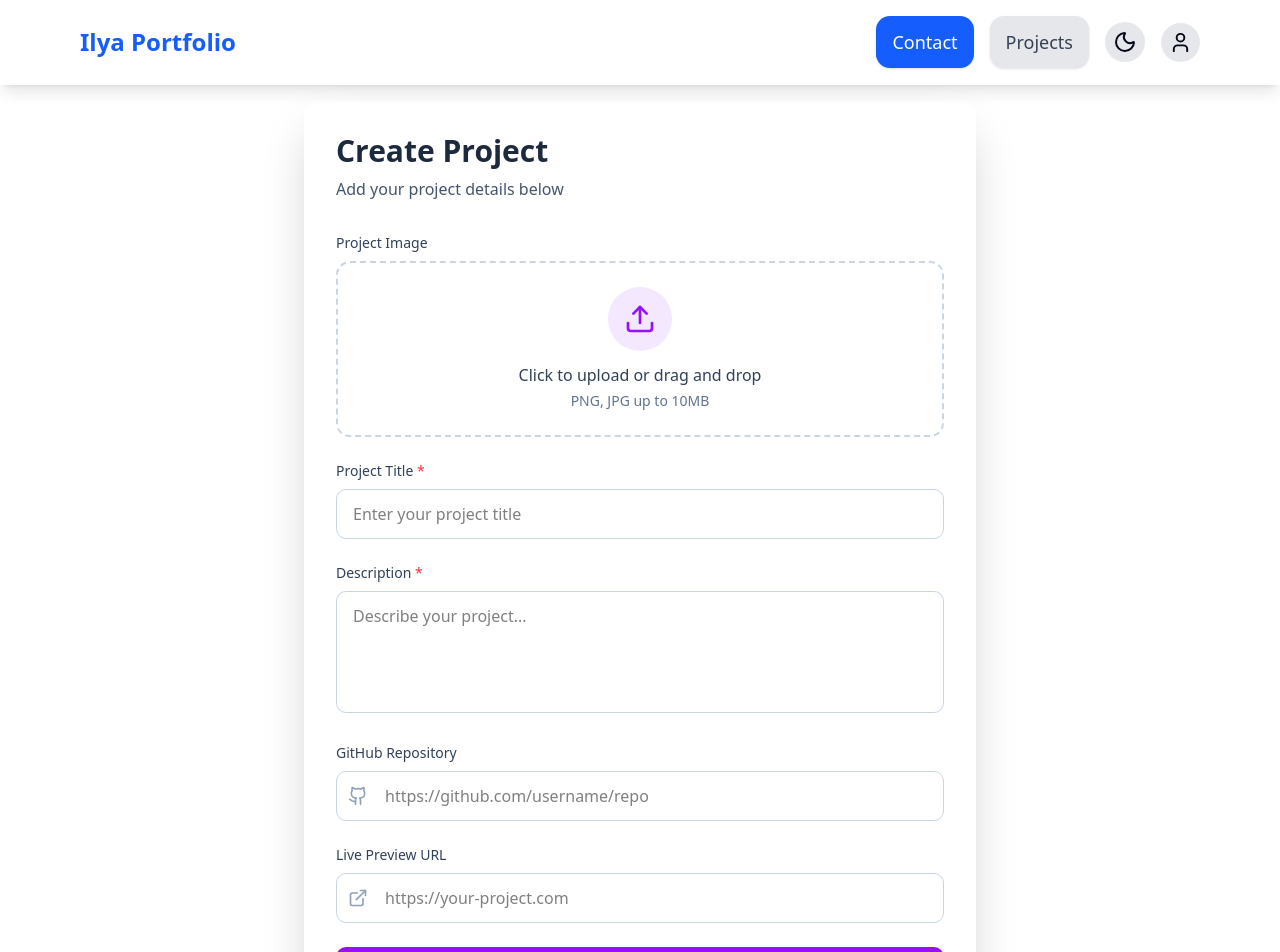
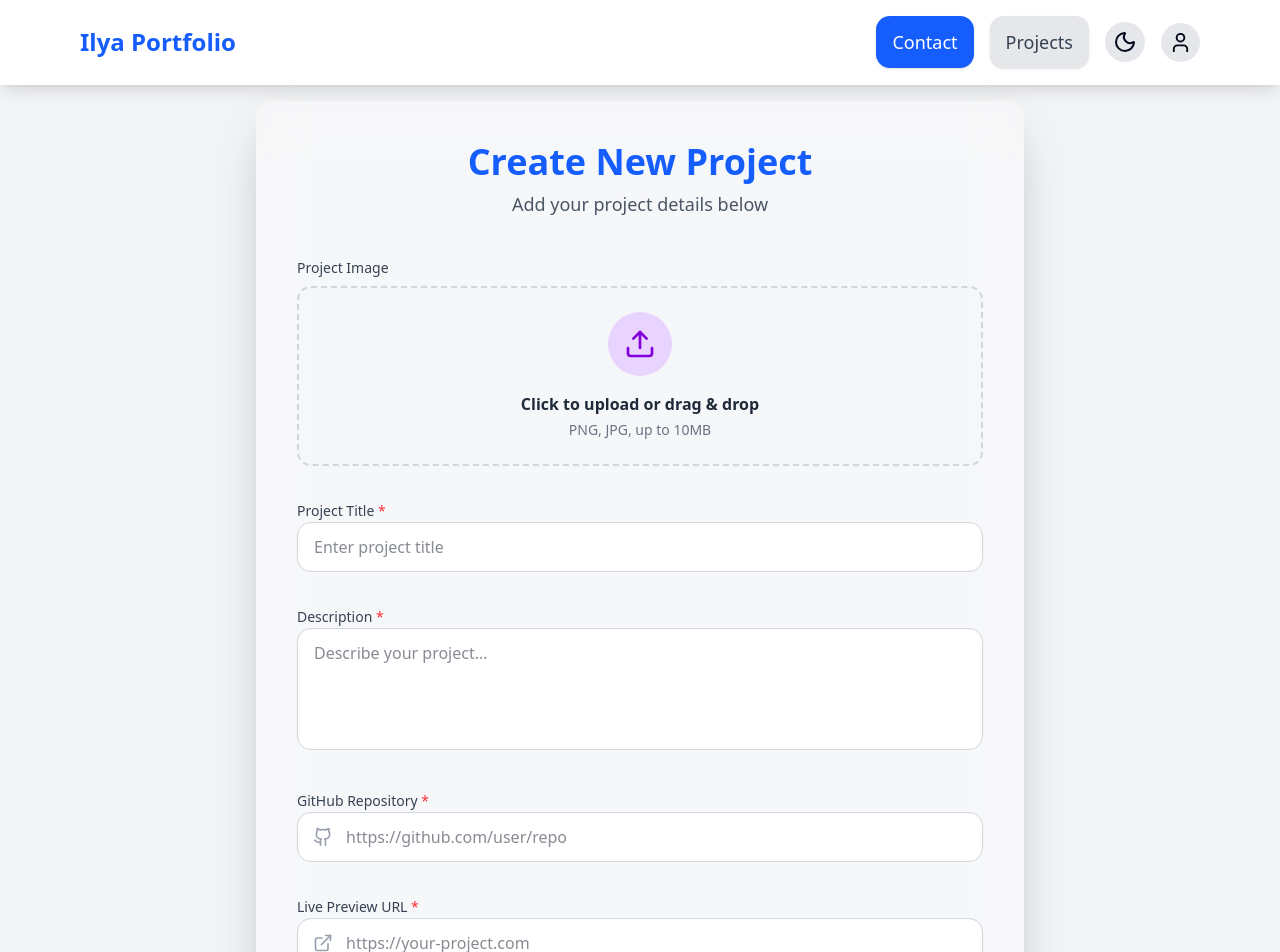
Before and after one commit to IlyaRahmani/my-portfolio, a Next.js app: page /admin/projects-form in a window 1280 px wide. Shown: the top 952 px of the page. Built offline with nearby package versions, Linux system fonts and the light colour scheme; no server answers.

Commit message:
adding projects

```diff
--- a/app/admin/admin-projects/page.tsx
+++ b/app/admin/admin-projects/page.tsx
@@ -1,4 +1,5 @@
 import AppButton from "@/components/AppButton";
+import Projects from "@/components/sections/Projects";
 import Link from "next/link";
 
 export default async function AdminProjectsPage() {
@@ -9,13 +10,15 @@ export default async function AdminProjectsPage() {
       <p>Only admin (you) can see this page.</p>
       <Link href="/admin/projects-form">
           <AppButton
-             type="secondary"
-             className=" bg-purple-600 hover:bg-purple-700 text-white font-semibold py-3 px-6 rounded-lg transition-all duration-200 shadow-lg hover:shadow-xl active:scale-95 mt-4"
+             type="primary"
+             className=" py-3 px-6 mt-4"
               >
               Create Project
             </AppButton>
       </Link>
 
+      <Projects/>
+
     </div>
   );
 }
--- a/app/admin/projects-form/page.tsx
+++ b/app/admin/projects-form/page.tsx
@@ -1,7 +1,7 @@
-"use client"
-import React, { useState, ChangeEvent } from 'react';
-import { Upload, Github, ExternalLink, X } from 'lucide-react';
-import AppButton from '@/components/AppButton';
+"use client";
+import React, { useState, ChangeEvent } from "react";
+import { Upload, Github, ExternalLink, X } from "lucide-react";
+import AppButton from "@/components/AppButton";
 
 interface FormData {
   title: string;
@@ -13,42 +13,39 @@ interface FormData {
 
 export default function AdminProjectsForm() {
   const [formData, setFormData] = useState<FormData>({
-    title: '',
-    description: '',
-    githubLink: '',
-    previewLink: '',
+    title: "",
+    description: "",
+    githubLink: "",
+    previewLink: "",
     image: null,
   });
 
   const [imagePreview, setImagePreview] = useState<string | null>(null);
 
-  const handleChange = (e: ChangeEvent<HTMLInputElement | HTMLTextAreaElement>) => {
+  const handleChange = (
+    e: ChangeEvent<HTMLInputElement | HTMLTextAreaElement>
+  ) => {
     const { name, value } = e.target;
-    setFormData(prev => ({
+    setFormData((prev) => ({
       ...prev,
-      [name]: value
+      [name]: value,
     }));
   };
 
   const handleImageChange = (e: ChangeEvent<HTMLInputElement>) => {
     const file = e.target.files?.[0];
     if (file) {
-      setFormData(prev => ({
-        ...prev,
-        image: file
-      }));
+      setFormData((prev) => ({ ...prev, image: file }));
 
       const reader = new FileReader();
-      reader.onloadend = () => {
-        setImagePreview(reader.result as string);
-      };
+      reader.onloadend = () => setImagePreview(reader.result as string);
       reader.readAsDataURL(file);
     }
   };
 
   const handleRemoveImage = () => {
     setImagePreview(null);
-    setFormData(prev => ({ ...prev, image: null }));
+    setFormData((prev) => ({ ...prev, image: null }));
   };
 
   const validateForm = () => {
@@ -70,34 +67,57 @@ const handleSubmit = () => {
   };
 
   return (
-    <div className="min-h-screen from-slate-900 via-purple-900 to-slate-900 flex items-center justify-center p-4">
-      <div className="w-full max-w-2xl bg-white rounded-2xl shadow-2xl p-8">
-        <div className="mb-8">
-          <h1 className="text-3xl font-bold text-slate-800 mb-2">
-            Create Project
+    <div className="min-h-screen flex items-center justify-center p-4 bg-gray-100 dark:bg-[#0d0d0d] transition-colors">
+
+      {/* Large, responsive card */}
+      <div
+        className="
+        w-full max-w-3xl
+        p-10
+        rounded-2xl
+        border border-white/20 dark:border-white/10
+        bg-white/30 dark:bg-black/30
+        shadow-2xl
+        backdrop-blur-xl
+        transition-all duration-300
+      "
+      >
+        {/* Header */}
+        <div className="mb-10 text-center">
+          <h1 className="text-4xl font-bold  text-blue-600 dark:text-blue-300">
+            Create New Project
           </h1>
-          <p className="text-slate-600">
+          <p className="text-gray-600 dark:text-gray-300 mt-2 text-lg">
             Add your project details below
           </p>
         </div>
 
-        <div className="space-y-6">
-          {/* Image Upload */}
+        <div className="space-y-8">
+          {/* IMAGE UPLOAD */}
           <div className="space-y-2">
-            <label className="block text-sm font-medium text-slate-700">
+            <label className="block text-sm font-medium text-gray-700 dark:text-gray-200">
               Project Image
             </label>
-            <div className="border-2 border-dashed border-slate-300 rounded-xl p-6 text-center hover:border-purple-500 transition-all duration-200 hover:bg-purple-50">
+
+            <div className="
+                border-2 border-dashed
+                border-gray-300 dark:border-gray-600
+                rounded-xl
+                p-6 text-center
+                hover:border-purple-500
+                hover:bg-purple-500/10
+                transition-all
+              ">
               {imagePreview ? (
                 <div className="relative">
                   <img
                     src={imagePreview}
                     alt="Preview"
-                    className="max-h-48 mx-auto rounded-lg shadow-lg object-cover"
+                    className="max-h-60 mx-auto rounded-xl shadow-xl object-cover"
                   />
                   <button
                     onClick={handleRemoveImage}
-                    className="absolute top-2 right-2 bg-red-500 text-white rounded-full p-2 hover:bg-red-600 transition-colors shadow-lg"
+                    className="absolute top-3 right-3 bg-red-500 text-white rounded-full p-2 hover:bg-red-600 shadow-lg transition"
                   >
                     <X className="w-4 h-4" />
                   </button>
@@ -110,16 +130,16 @@ const handleSubmit = () => {
                     onChange={handleImageChange}
                     className="hidden"
                   />
-                  <div className="flex flex-col items-center space-y-3">
-                    <div className="bg-purple-100 p-4 rounded-full">
-                      <Upload className="w-8 h-8 text-purple-600" />
+                  <div className="flex flex-col items-center space-y-4">
+                    <div className="bg-purple-200 dark:bg-purple-900 p-4 rounded-full">
+                      <Upload className="w-8 h-8 text-purple-700 dark:text-purple-300" />
                     </div>
                     <div>
-                      <p className="text-slate-700 font-medium">
-                        Click to upload or drag and drop
+                      <p className="text-gray-800 dark:text-gray-200 font-semibold">
+                        Click to upload or drag & drop
                       </p>
-                      <p className="text-sm text-slate-500 mt-1">
-                        PNG, JPG up to 10MB
+                      <p className="text-sm text-gray-500 dark:text-gray-400 mt-1">
+                        PNG, JPG, up to 10MB
                       </p>
                     </div>
                   </div>
@@ -128,91 +148,116 @@ const handleSubmit = () => {
             </div>
           </div>
 
-          {/* Title */}
+          {/* TITLE */}
           <div className="space-y-2">
-            <label htmlFor="title" className="block text-sm font-medium text-slate-700">
+            <label className="text-sm font-medium text-gray-700 dark:text-gray-200">
               Project Title <span className="text-red-500">*</span>
             </label>
             <input
-              id="title"
-              type="text"
               name="title"
               value={formData.title}
               onChange={handleChange}
-              required
-              placeholder="Enter your project title"
-              className="text-black w-full px-4 py-3 border border-slate-300 rounded-lg focus:ring-2 focus:ring-purple-500 focus:border-transparent outline-none transition-all"
+              placeholder="Enter project title"
+              className="
+              w-full px-4 py-3
+              rounded-xl
+              bg-white dark:bg-black/40
+              border border-gray-300 dark:border-gray-700
+              text-gray-900 dark:text-gray-100
+              focus:ring-2 focus:ring-purple-600
+              outline-none transition-all
+            "
             />
           </div>
 
-          {/* Description */}
+          {/* DESCRIPTION */}
           <div className="space-y-2">
-            <label htmlFor="description" className="block text-sm font-medium text-slate-700">
+            <label className="text-sm font-medium text-gray-700 dark:text-gray-200">
               Description <span className="text-red-500">*</span>
             </label>
             <textarea
-              id="description"
               name="description"
               value={formData.description}
               onChange={handleChange}
-              required
               rows={4}
               placeholder="Describe your project..."
-              className="text-black w-full px-4 py-3 border border-slate-300 rounded-lg focus:ring-2 focus:ring-purple-500 focus:border-transparent outline-none transition-all resize-none"
+              className="
+              w-full px-4 py-3
+              rounded-xl
+              bg-white dark:bg-black/40
+              border border-gray-300 dark:border-gray-700
+              text-gray-900 dark:text-gray-100
+              focus:ring-2 focus:ring-purple-600
+              outline-none transition-all
+              resize-none
+            "
             />
           </div>
 
-          {/* GitHub Link */}
+          {/* GITHUB LINK */}
           <div className="space-y-2">
-            <label htmlFor="githubLink" className="block text-sm font-medium text-slate-700">
-              GitHub Repository
+            <label className="text-sm font-medium text-gray-700 dark:text-gray-200">
+              GitHub Repository <span className="text-red-500">*</span>
             </label>
             <div className="relative">
-              <div className="absolute left-3 top-1/2 -translate-y-1/2">
-                <Github className="w-5 h-5 text-slate-400" />
-              </div>
+              <Github className="absolute left-4 top-1/2 -translate-y-1/2 text-gray-400 dark:text-gray-500 w-5 h-5" />
               <input
-                id="githubLink"
-                type="url"
                 name="githubLink"
                 value={formData.githubLink}
                 onChange={handleChange}
-                placeholder="https://github.com/username/repo"
-                className="text-black w-full pl-12 pr-4 py-3 border border-slate-300 rounded-lg focus:ring-2 focus:ring-purple-500 focus:border-transparent outline-none transition-all"
+                placeholder="https://github.com/user/repo"
+                className="
+                w-full pl-12 pr-4 py-3
+                rounded-xl
+                bg-white dark:bg-black/40
+                border border-gray-300 dark:border-gray-700
+                text-gray-900 dark:text-gray-100
+                focus:ring-2 focus:ring-purple-600
+                outline-none transition-all
+              "
               />
             </div>
           </div>
 
-          {/* Preview Link */}
+          {/* PREVIEW LINK */}
           <div className="space-y-2">
-            <label htmlFor="previewLink" className="block text-sm font-medium text-slate-700">
-              Live Preview URL
+            <label className="text-sm font-medium text-gray-700 dark:text-gray-200">
+              Live Preview URL <span className="text-red-500">*</span>
             </label>
             <div className="relative">
-              <div className="absolute left-3 top-1/2 -translate-y-1/2">
-                <ExternalLink className="w-5 h-5 text-slate-400" />
-              </div>
+              <ExternalLink className="absolute left-4 top-1/2 -translate-y-1/2 text-gray-400 dark:text-gray-500 w-5 h-5" />
               <input
-                id="previewLink"
-                type="url"
                 name="previewLink"
                 value={formData.previewLink}
                 onChange={handleChange}
                 placeholder="https://your-project.com"
-                className="text-black w-full pl-12 pr-4 py-3 border border-slate-300 rounded-lg focus:ring-2 focus:ring-purple-500 focus:border-transparent outline-none transition-all"
+                className="
+                w-full pl-12 pr-4 py-3
+                rounded-xl
+                bg-white dark:bg-black/40
+                border border-gray-300 dark:border-gray-700
+                text-gray-900 dark:text-gray-100
+                focus:ring-2 focus:ring-purple-600
+                outline-none transition-all
+              "
               />
             </div>
           </div>
 
-          {/* Submit Button */}
+          {/* SUBMIT BUTTON */}
           <AppButton
-                type="secondary"
-                className="w-full bg-purple-600 hover:bg-purple-700 text-white font-semibold py-3 px-6 rounded-lg transition-all duration-200 shadow-lg hover:shadow-xl active:scale-95 mt-4"
             onClick={handleSubmit}
+            className="
+            w-full
+            font-semibold
+            py-4 rounded-xl
+            transition-all duration-200
+            shadow-lg hover:shadow-xl
+            active:scale-[0.98]
+          "
           >
-                Log in
+            Create Project
           </AppButton>
-
         </div>
       </div>
     </div>
--- a/app/contact/page.tsx
+++ b/app/contact/page.tsx
@@ -0,0 +1,9 @@
+import React from 'react'
+
+function Contact() {
+  return (
+    <div>Contact</div>
+  )
+}
+
+export default Contact;
--- a/app/login/page.tsx
+++ b/app/login/page.tsx
@@ -1,8 +1,9 @@
 "use client";
 
 import { useState } from "react";
-import { supabase } from "@/lib/supabaseClient";  // your client-side supabase instance
+import { supabase } from "@/lib/supabaseClient";
 import { useRouter } from "next/navigation";
+import AppButton from "@/components/AppButton";
 
 export default function LoginPage() {
   const router = useRouter();
@@ -24,7 +25,6 @@ export default function LoginPage() {
       return;
     }
 
-    // login
     const { data, error } = await supabase.auth.signInWithPassword({
       email,
       password,
@@ -38,8 +38,7 @@ export default function LoginPage() {
 
     const user = data.user;
 
-    // redirect admin or user
-    if (user?.email === "eiliarhmani1177@gmail.com") {
+    if (user?.email === ADMIN_EMAIL) {
       router.push("/admin/admin-projects");
     } else {
       router.push("/user-projects");
@@ -47,47 +46,97 @@ export default function LoginPage() {
   };
 
   return (
-    <div className="min-h-screen flex items-center justify-center p-6">
-      <form
-        onSubmit={handleLogin}
-        className="w-full max-w-sm bg-white p-6 rounded-lg shadow"
-      >
-        <h1 className="text-2xl font-bold mb-4 text-center">Login</h1>
+    <div className="min-h-screen flex items-center justify-center px-4 bg-gray-100 dark:bg-[#0d0d0d] transition-colors duration-300">
+
+      {/* BIGGER, MORE RESPONSIVE CARD */}
+      <div className="
+        w-full max-w-lg
+        backdrop-blur-xl
+        bg-white/30 dark:bg-black/30
+        border border-white/20 dark:border-white/10
+        shadow-2xl
+        rounded-2xl
+        p-10
+        transition-all
+        duration-300
+      ">
+
+        <h1 className="text-4xl font-bold text-center mb-8  text-blue-600 dark:text-blue-300">
+          Admin Login
+        </h1>
 
         {error && (
-          <p className="text-red-500 text-sm mb-3 text-center">{error}</p>
+          <p className="text-red-500 text-center text-sm mb-4">
+            {error}
+          </p>
         )}
 
-        <label className="block mb-3">
-          <span>Email</span>
+        <form onSubmit={handleLogin} className="space-y-6">
+
+          {/* EMAIL */}
+          <div>
+            <label className="block text-sm font-medium text-gray-800 dark:text-gray-200">
+              Email
+            </label>
             <input
               type="email"
-            className="w-full p-2 border rounded mt-1"
+              className="
+                mt-2 w-full px-4 py-3
+                rounded-xl
+                bg-white dark:bg-black/40
+                border border-gray-300 dark:border-gray-700
+                text-gray-900 dark:text-gray-100
+                focus:ring-2 focus:ring-purple-600
+                outline-none
+                transition-all
+              "
               value={email}
               onChange={(e) => setEmail(e.target.value)}
               required
             />
+          </div>
+
+          {/* PASSWORD */}
+          <div>
+            <label className="block text-sm font-medium text-gray-800 dark:text-gray-200">
+              Password
             </label>
-
-        <label className="block mb-4">
-          <span>Password</span>
             <input
               type="password"
-            className="w-full p-2 border rounded mt-1"
+              className="
+                mt-2 w-full px-4 py-3
+                rounded-xl
+                bg-white dark:bg-black/40
+                border border-gray-300 dark:border-gray-700
+                text-gray-900 dark:text-gray-100
+                focus:ring-2 focus:ring-purple-600
+                outline-none
+                transition-all
+              "
               value={password}
               onChange={(e) => setPassword(e.target.value)}
               required
             />
-        </label>
+          </div>
 
-        <button
-          type="submit"
+          {/* SUBMIT USING YOUR AppButton */}
+          <AppButton
+            type="primary"
             disabled={loading}
-          className="w-full bg-black text-white p-2 rounded"
+            className="
+              w-full
+             font-semibold
+              py-3 px-6 rounded-xl
+              transition-all duration-200
+              shadow-lg hover:shadow-xl
+              active:scale-[0.97]
+            "
           >
             {loading ? "Logging in..." : "Login"}
-        </button>
+          </AppButton>
+
         </form>
+      </div>
     </div>
   );
 }
--- a/app/user-projects/page.tsx
+++ b/app/user-projects/page.tsx
@@ -1,9 +1,11 @@
+import Projects from "@/components/sections/Projects";
 
 export default async function UserProjectsPage() {
   return (
     <div className="p-6">
       <h1 className="text-3xl font-bold">User Projects</h1>
       <p>This is the normal projects page for all users.</p>
+      <Projects/>
     </div>
   );
 }
--- /dev/null
+++ b/components/sections/Projects.tsx
@@ -0,0 +1,114 @@
+"use client";
+
+import AppButton from "@/components/AppButton";
+import { Github, ExternalLink } from "lucide-react";
+
+interface Project {
+  id: string;
+  title: string;
+  description: string;
+  github: string;
+  preview: string;
+  image?: string;
+}
+
+const dummyProjects: Project[] = [
+  {
+    id: "1",
+    title: "My Portfolio",
+    description: "A modern portfolio built with Next.js, Tailwind, and supabase.",
+    github: "https://github.com/username/repo",
+    preview: "https://portfolio.com",
+  },
+  {
+    id: "2",
+    title: "Chat App",
+    description: "Real-time chat with WebSockets and Next.js.",
+    github: "https://github.com/username/chat",
+    preview: "https://chatapp.com",
+  },
+];
+
+export default function Projects() {
+  const handleDelete = (id: string) => {
+    alert("Delete project → " + id);
+  };
+
+  return (
+    <div className="min-h-screen p-6 md:p-12">
+      <h1 className="text-3xl font-bold mb-8 text-center">
+        Projects
+      </h1>
+
+      <div className="space-y-6">
+        {dummyProjects.map((project) => (
+          <div
+            key={project.id}
+            className="
+              w-full bg-white/10 dark:bg-black/20
+              rounded-2xl shadow-xl p-6
+              flex flex-col md:flex-row items-center
+              justify-between gap-6 border border-white/10
+            "
+          >
+            {/* LEFT SECTION */}
+            <div className="flex items-center gap-6 w-full md:w-auto">
+              {/* PROJECT IMAGE */}
+              <div className="w-24 h-24 rounded-full bg-slate-300 dark:bg-slate-700 shrink-0"></div>
+
+              {/* TITLE + DESCRIPTION */}
+              <div>
+                <h2 className="text-xl font-semibold">{project.title}</h2>
+                <p className="text-slate-500 dark:text-slate-300 mt-1 max-w-md">
+                  {project.description}
+                </p>
+              </div>
+            </div>
+
+            {/* RIGHT SECTION */}
+            <div className="flex items-start md:items-end w-full md:w-auto gap-5">
+
+              {/* GitHub Link */}
+              <a
+                href={project.github}
+                target="_blank"
+                className="
+                  flex items-center gap-2 text-blue-500 hover:text-blue-600
+                  transition-colors underline
+                "
+              >
+                <Github className="w-5 h-5" />
+                GitHub Repo
+              </a>
+
+              {/* Live Preview */}
+              <a
+                href={project.preview}
+                target="_blank"
+                className="
+                  flex items-center gap-2 text-green-500 hover:text-green-600
+                  transition-colors underline
+                "
+              >
+                <ExternalLink className="w-5 h-5" />
+                Live Preview
+              </a>
+
+              {/* DELETE BUTTON */}
+              <AppButton
+                type="primary"
+                className="
+                  text-white px-6 py-2 rounded-lg font-semibold
+                  shadow-md hover:shadow-lg active:scale-95
+                "
+                onClick={() => handleDelete(project.id)}
+              >
+                Delete
+              </AppButton>
+            </div>
+          </div>
+        ))}
+      </div>
+    </div>
+  );
+}
```
Lines whose indentation alone changed are shown as unchanged.
